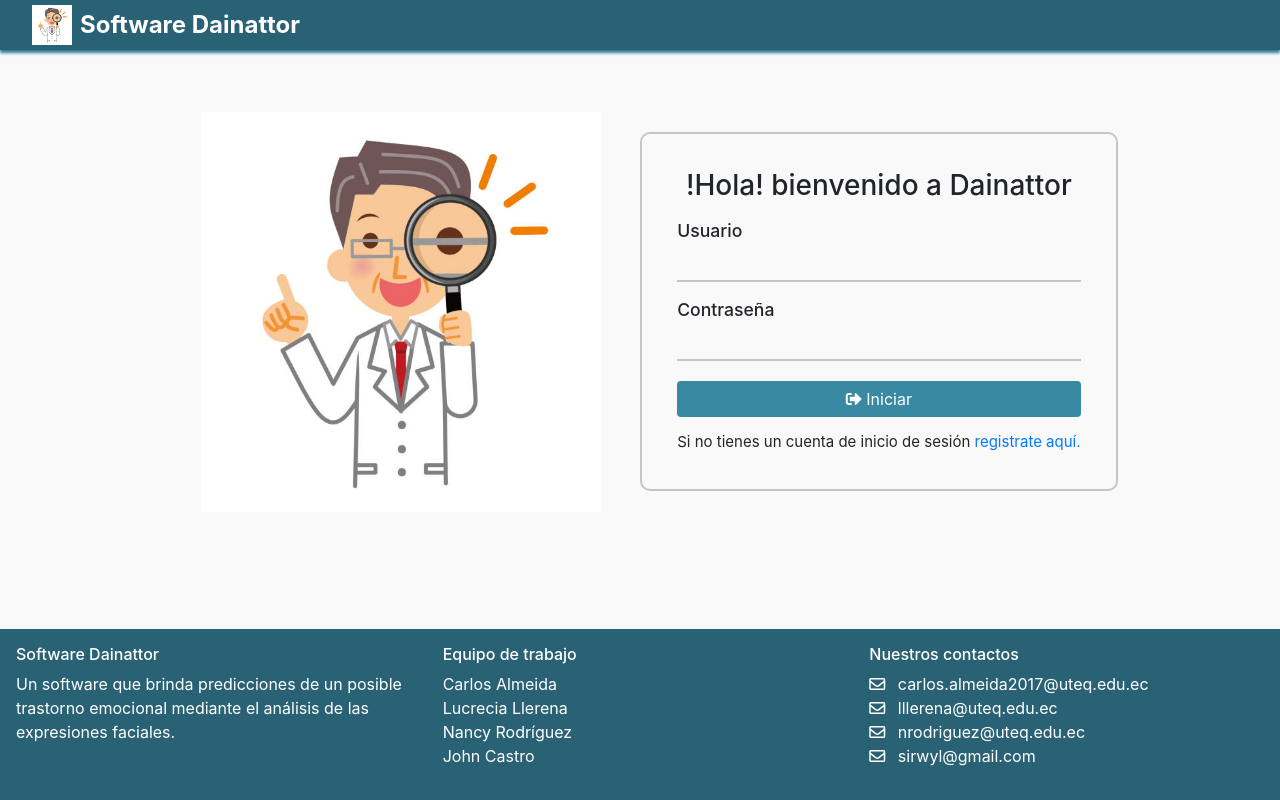
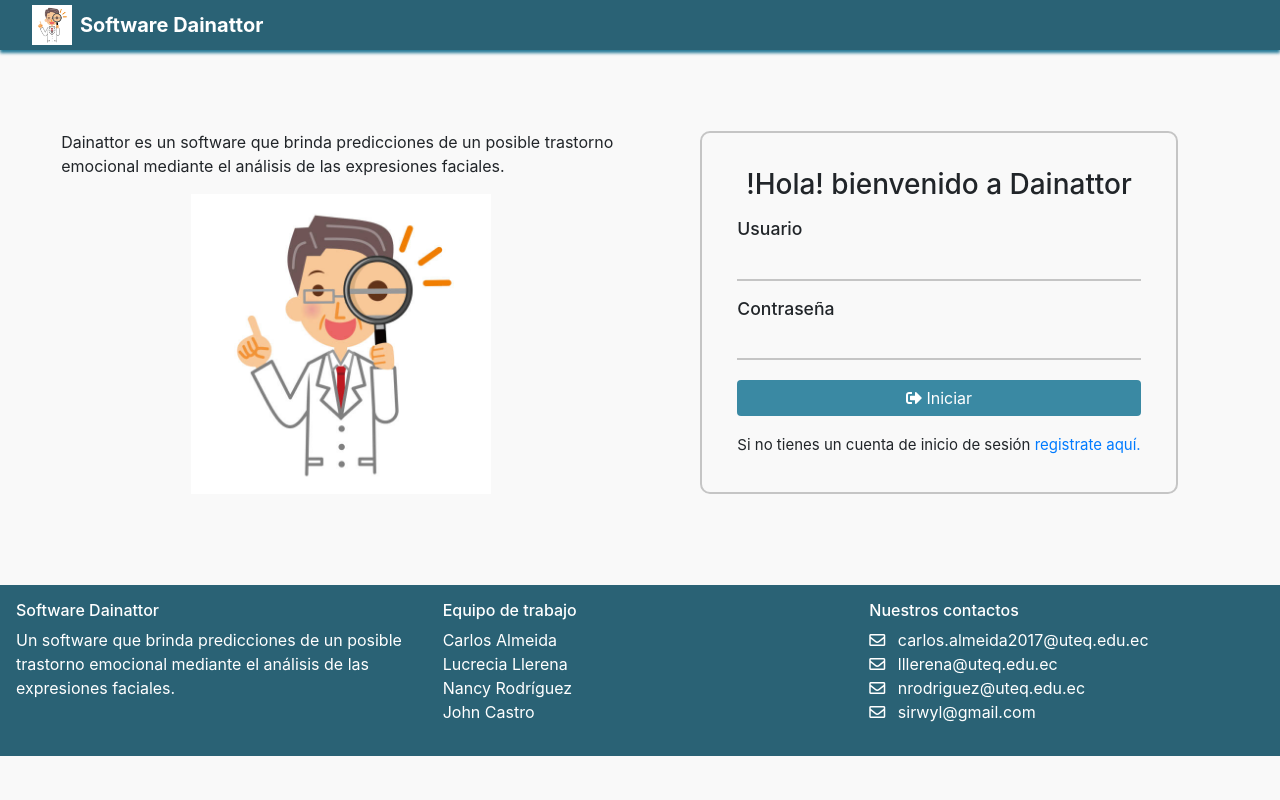
Before and after one commit to CarlosAlmeida2000/AppWebDainattor, a Django app: page / in a window 1280 px wide. Run offline with Django 3.2, Linux system fonts and the light colour scheme; some libraries are stand-ins or nearby versions.

Commit message:
Ajustando diseño

```diff
--- a/Monitoreo/templates/configuracion.html
+++ b/Monitoreo/templates/configuracion.html
@@ -10,7 +10,7 @@
 {% block content %}
 <div class="titulo">Configuraciones</div>
 <div class="row">
-    <div class="card col-sm-6">
+    <div class="card col-sm-5 border-sombra left-3 pt-2">
         <div>
             <div class="border-bottom mt-3">
                 <h6>Entrenamiento facial</h6>
@@ -49,7 +49,7 @@
             </div>
         </div>
     </div>
-    <div class="card col-sm-6">
+    <div class="card col-sm-6 border-sombra left-3 mx-4 p-4">
         <h6>Video de la cámara web</h6>
         <div style="white-space: nowrap; overflow-x: auto;" class="video-wrap border border-dark">
             <video id="video" width="640" height="480" playsinline autoplay></video>
--- a/Persona/templates/components/base.html
+++ b/Persona/templates/components/base.html
@@ -19,18 +19,15 @@
 <body>
     <header>
         <nav class="navbar navbar-expand-lg navbar-dark pt-0 pb-0">
-            <button class="navbar-toggler navbar-tablet" type="button" data-toggle="collapse"
-                data-target="#navbarSupportedContent" aria-controls="navbarSupportedContent" aria-expanded="false"
-                aria-label="Toggle navigation" style="height: 50px;">
-                <i style="background-color: white;" class="fas fa-bars"></i>
-                <h6 class="mb-0 nombre-pagina-tablet">Software Dainattor</h6>
+            <div class="navbar-toggler navbar-tablet" style="height: 50px;">
+                <h5 class="mb-0 nombre-pagina-tablet">Software Dainattor</h5>
                 <img src="{% static 'img/doctor.jpg' %}" height="40px" alt="Logo">
-            </button>
+            </div>
             <div class="collapse navbar-collapse" id="navbarSupportedContent">
-                <a class="navbar-brand d-flex align-items-center justify-content-center" href="#">
+                <div class="navbar-brand d-flex align-items-center justify-content-center">
                     <img src="{% static 'img/doctor.jpg' %}" height="40px" alt="Logo">
-                    <h4 class="ml-2 mb-0 nombre-pagina">Software Dainattor</h4>
-                </a>
+                    <h5 class="ml-2 mb-0 nombre-pagina">Software Dainattor</h5>
+                </div>
             </div>
         </nav>
     </header>
--- a/Persona/templates/inicio.html
+++ b/Persona/templates/inicio.html
@@ -7,11 +7,12 @@
 
 {% block content %}
 <main>
-    <div class="log-container">
+    <div class="log-container mt-5" style="margin-bottom: 2.9em;">
         <div class="log-img">
+            <p>Dainattor es un software que brinda predicciones de un posible trastorno emocional mediante el análisis de las expresiones faciales.</p>
             <img src="{% static 'img/doctor.jpg' %}" alt="" class="img-portada">
         </div>
-        <div class="log">
+        <div class="log mx-5">
             <h3>!Hola! bienvenido a Dainattor</h3>
             <form method="POST" id="formLogin" class="log-form">
                 {% csrf_token %}
@@ -22,7 +23,7 @@
                 <button id="iniciarSesion" class="log-f-enviar btn btn-login" type="submit"><i class="fas fa-sign-out-alt"></i> Iniciar</button>
             </form>
             <div class="log-links">
-                <div class="mt-1">
+                <div class="mt-2">
                     Si no tienes un cuenta de inicio de sesión
                     <a href="{% url 'registro' %}">
                         registrate aquí.
--- a/Persona/templates/perfil.html
+++ b/Persona/templates/perfil.html
@@ -10,7 +10,7 @@
 {% block content %}
 <div class="titulo">Perfil</div>
 <div class="row">
-    <div class="col-md-6 card">
+    <div class="col-md-5 card border-sombra p-4 left-6">
         <form class="was-validated" method="POST" id="formModificaroUsuario" name="formModificaroUsuario">
             {% csrf_token %}
             <div class="mb-3">
@@ -48,7 +48,7 @@
                     class="fas fa-save"></i> Guardar cambios</button>
         </form>
     </div>
-    <div class="col-md-6 card">
+    <div class="col-md-5 card border-sombra left-6 mx-5">
         <form method="POST" class="text-center mt-5" id="formGuardarFoto" enctype="multipart/form-data">
             {% csrf_token %}
             {% if request.session.fotoPerfil %}
--- a/static/css/dainattor/footer.css
+++ b/static/css/dainattor/footer.css
@@ -7,7 +7,7 @@
 .footer {
     width: 100%;
     background-color: #2a6275;
-    margin-top: 3.5rem;
+    margin-top: 0.75rem;
     padding: 1rem;
     color: white;
 }
--- a/static/css/dainattor/ini_reg.css
+++ b/static/css/dainattor/ini_reg.css
@@ -34,7 +34,7 @@
 }
 
 .img-portada {
-  width: 400px;
+  width: 300px;
 }
 
 .log-f-input,
@@ -74,16 +74,12 @@
   text-align: center;
 }
 
-.log-img-container {
-  width: 200px;
-  height: 250px;
-  padding: 2rem;
-  border: 2px dashed rgba(65, 77, 95, 0.3);
-  background-color: aliceblue;
-  border-radius: 6px;
-  display: flex;
+.log-img {
+  border-radius: 10px;
+  padding: 1.2rem;
+  display: grid;
   align-items: center;
-  margin: auto;
+  justify-items: center;
 }
 
 .camera {
```
Also changed, not shown: Monitoreo/templates/historial.html (+8 -5 lines), Monitoreo/templates/reporte.html (+4 -5 lines), Persona/templates/registro.html (+4 -3 lines), static/css/dainattor/perfil-box.css (+15 -0 lines).
